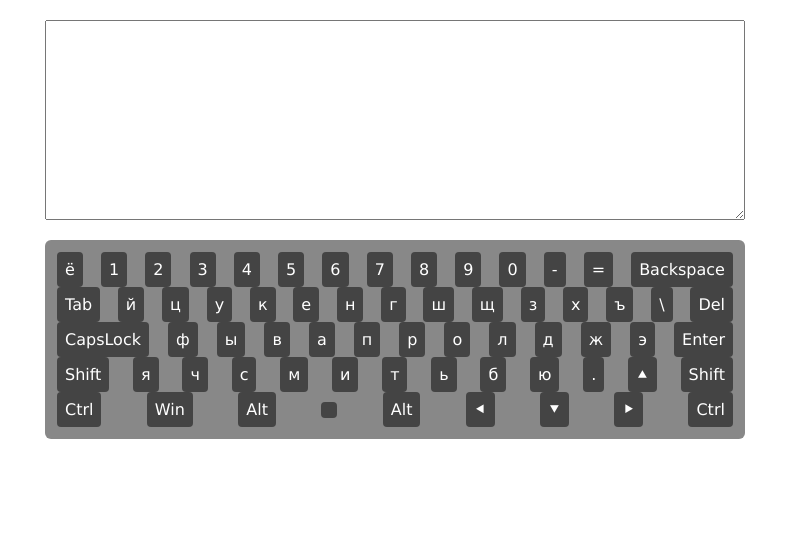
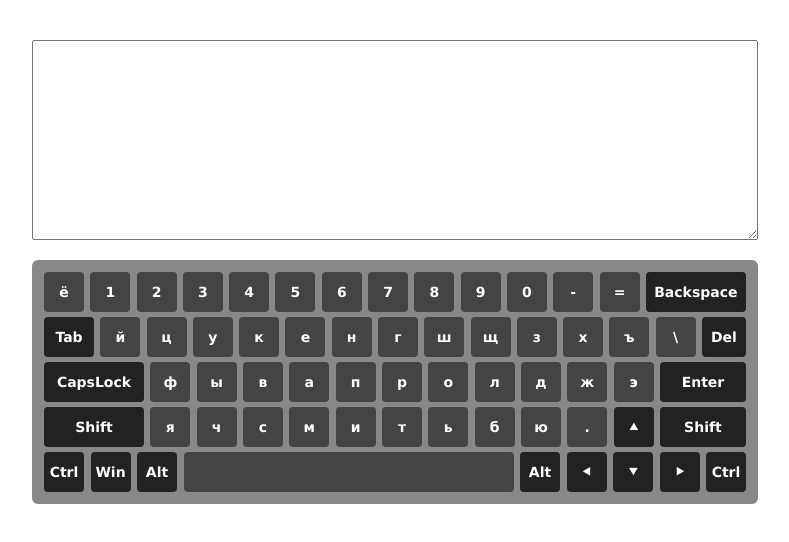
Before and after one commit to EnalexandeRR/virtual-keyboard, a website with bundled scripts: page index.html in a window 1280 px wide. Shown: the whole page, without its empty margins (245-1034 px from the left). Built offline with nearby package versions, Linux system fonts and the light colour scheme.

Commit message:
feat: add final styles to all elements

```diff
--- a/css/styles.css
+++ b/css/styles.css
@@ -9,7 +9,7 @@ html {
 }
 
 .body-container {
-  width: 700px;
+  width: 726px;
   margin: auto;
   display: flex;
   flex-direction: column;
@@ -17,13 +17,22 @@ html {
 }
 
 .header {
+  margin-top: 20px;
   font-size: 32px;
+  text-align: center;
+}
+
+.subheader {
+  font-size: 16px;
   text-align: center;
 }
 
 .input-text-area {
   width: 100%;
   height: 200px;
+  font-family: Verdana, Geneva, Tahoma, sans-serif;
+  font-size: 16px;
+  padding: 10px;
 }
 
 .keyboard-container {
@@ -31,6 +40,9 @@ html {
   background-color: #888888;
   border-radius: 6px;
   padding: 12px;
+  display: flex;
+  flex-direction: column;
+  row-gap: 5px;
 }
 
 .keyboard-row {
@@ -42,10 +54,66 @@ html {
 .key {
   background-color: #444444;
   color: #ffffff;
-  padding: 8px;
   border-radius: 4px;
   cursor: pointer;
-  transition: all 0.1s;
+  transition: all 0.2s;
+
+  width: 40px;
+  height: 40px;
+  text-align: center;
+  font-size: 14px;
+  display: flex;
+  justify-content: center;
+  align-items: center;
+  font-weight: 600;
+}
+
+.key:hover {
+  background-color: rgb(84, 106, 49);
+}
+
+.AltLeft,
+.AltRight,
+.ArrowUp,
+.ArrowLeft,
+.ArrowDown,
+.ArrowRight,
+.Backspace,
+.CapsLock,
+.ControlLeft,
+.ControlRight,
+.Delete,
+.Enter,
+.ShiftLeft,
+.ShiftRight,
+.Tab,
+.MetaLeft {
+  font-weight: 600;
+  letter-spacing: 1;
+  background-color: #222222;
+}
+
+.CapsLock,
+.ShiftLeft,
+.Backspace {
+  width: 100px;
+}
+
+.Delete {
+  width: 44px;
+}
+
+.Tab {
+  width: 50px;
+}
+
+.Space {
+  width: 330px;
+}
+
+.Enter,
+.ShiftRight {
+  width: 86px;
 }
 
 .key.active,
```
